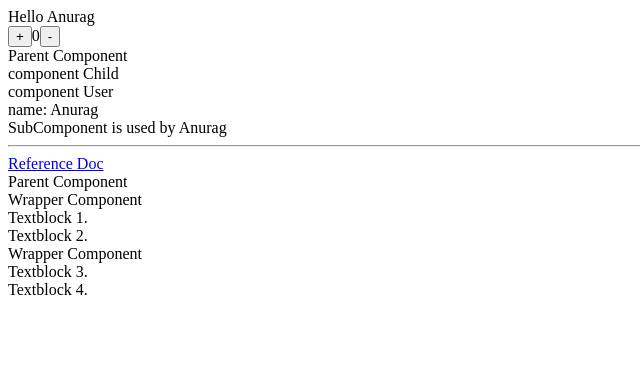
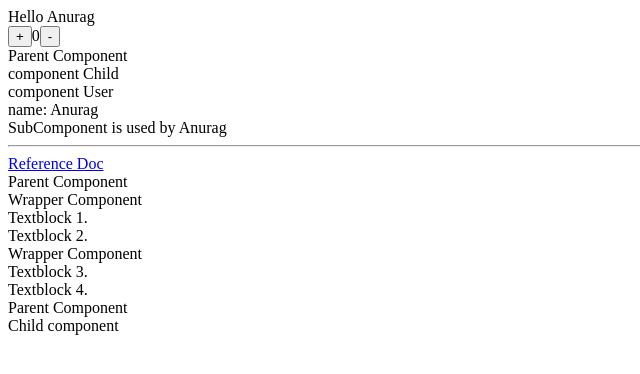
Before and after one commit to Anurag96/React-Jest-UnitTesting, a React (Create React App) app: page / in a window 1280 px wide. Shown: the top 374 px of the page, without its empty margins (0-640 px from the left). Built offline with nearby package versions, Linux system fonts and the light colour scheme.

Commit message:
Mocking React components (Jest mocking + React part 2) - Mocking Child data into Parent

```diff
--- a/src/App.js
+++ b/src/App.js
@@ -3,6 +3,7 @@ import React from 'react'
 import Greet from "./components/greet/Greet";
 import Parent from "./components/user/Parent";
 import ParentComponent from "./components/mock/ParentComponent";
+import Parent1 from "./components/mytest/Parent";
 function App() {
   const { count, increment, decrement } = useCounter()
   return (
@@ -17,6 +18,7 @@ function App() {
       <hr/>
       <div>
         <ParentComponent/>
+        <Parent1/>
       </div>
     </>
   );
--- /dev/null
+++ b/src/components/mytest/Child.js
@@ -0,0 +1,14 @@
+import React from 'react'
+
+function Child() {
+  return (
+    <>
+      {/* {`Hello ${props.name}`} */}
+      <div className="ChildComponent">
+      Child component
+    </div>
+    </>
+  )
+}
+
+export default Child
--- /dev/null
+++ b/src/components/mytest/Parent.js
@@ -0,0 +1,12 @@
+import React from 'react'
+import Child from './Child'
+function Parent() {
+  return (
+    <div className="ParentComponent">
+      <div>Parent Component</div>
+      <Child />
+    </div>
+  )
+}
+
+export default Parent
```
Also changed, not shown: 1 other file (tests, documents, lock files or other folders).
